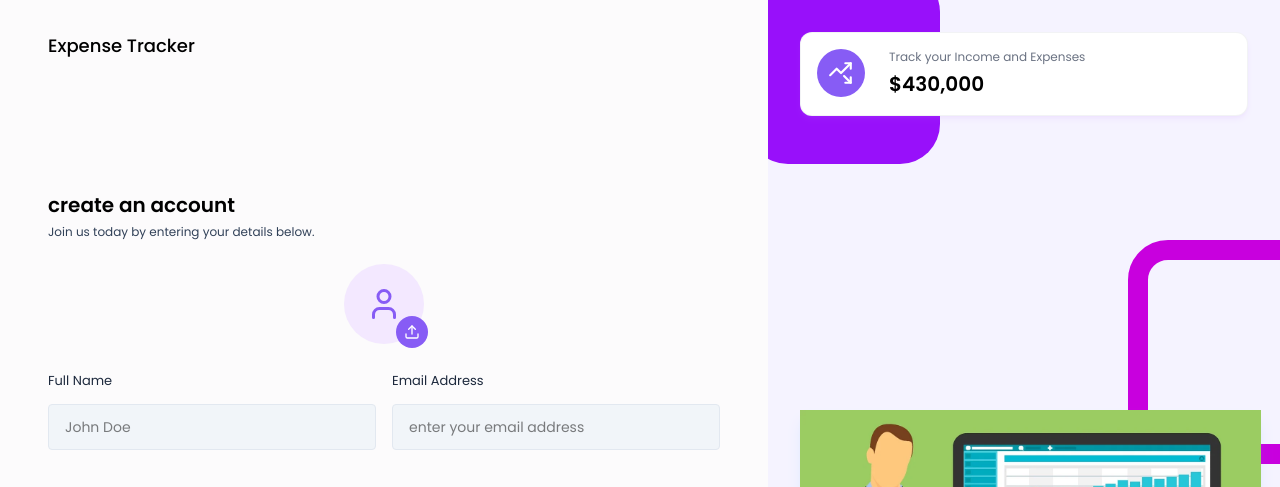
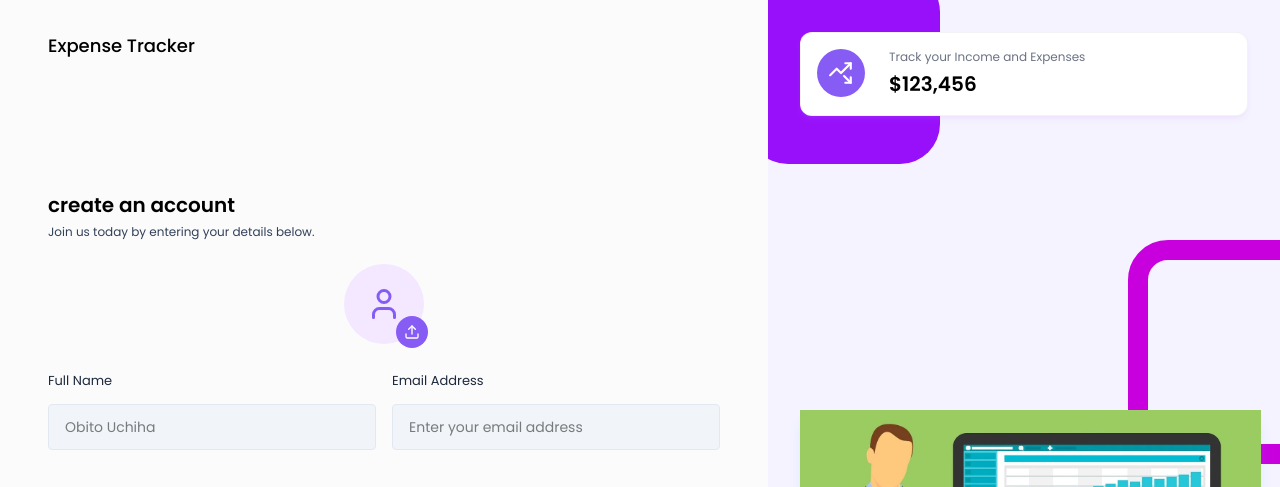
Before and after one commit to ranjithRW/expensetracker, a React (Vite) app in the folder Frontend/personal-expense-tracker/: page /signup in a window 1280 px wide. Shown: the top 487 px of the page. Built offline with nearby package versions, Linux system fonts and the light colour scheme.

Commit message:
small ui change

```diff
--- a/Frontend/personal-expense-tracker/src/components/layouts/AuthLayout.jsx
+++ b/Frontend/personal-expense-tracker/src/components/layouts/AuthLayout.jsx
@@ -18,7 +18,7 @@ const AuthLayout = ({ children }) => {
                     <StatsInfoCard
                         icon={<LuTrendingUpDown />}
                         label="Track your Income and Expenses"
-                        value="430,000"
+                        value="123,456"
                         color="bg-primary"
                     />
                 </div>
--- a/Frontend/personal-expense-tracker/src/pages/Auth/SignUp.jsx
+++ b/Frontend/personal-expense-tracker/src/pages/Auth/SignUp.jsx
@@ -37,14 +37,14 @@ const SignUp = () => {
               value={fullName}
               onChange={(target) => setfullName(target.value)}
               label="Full Name"
-              placeholder="John Doe"
+              placeholder="Obito Uchiha"
               type="text"
             />
             <Input
               value={email}
               onChange={(target) => setemail(target.value)}
               label="Email Address"
-              placeholder="enter your email address"
+              placeholder="Enter your email address"
               type="text"
             />
             <div className='col-span-2'>
```
